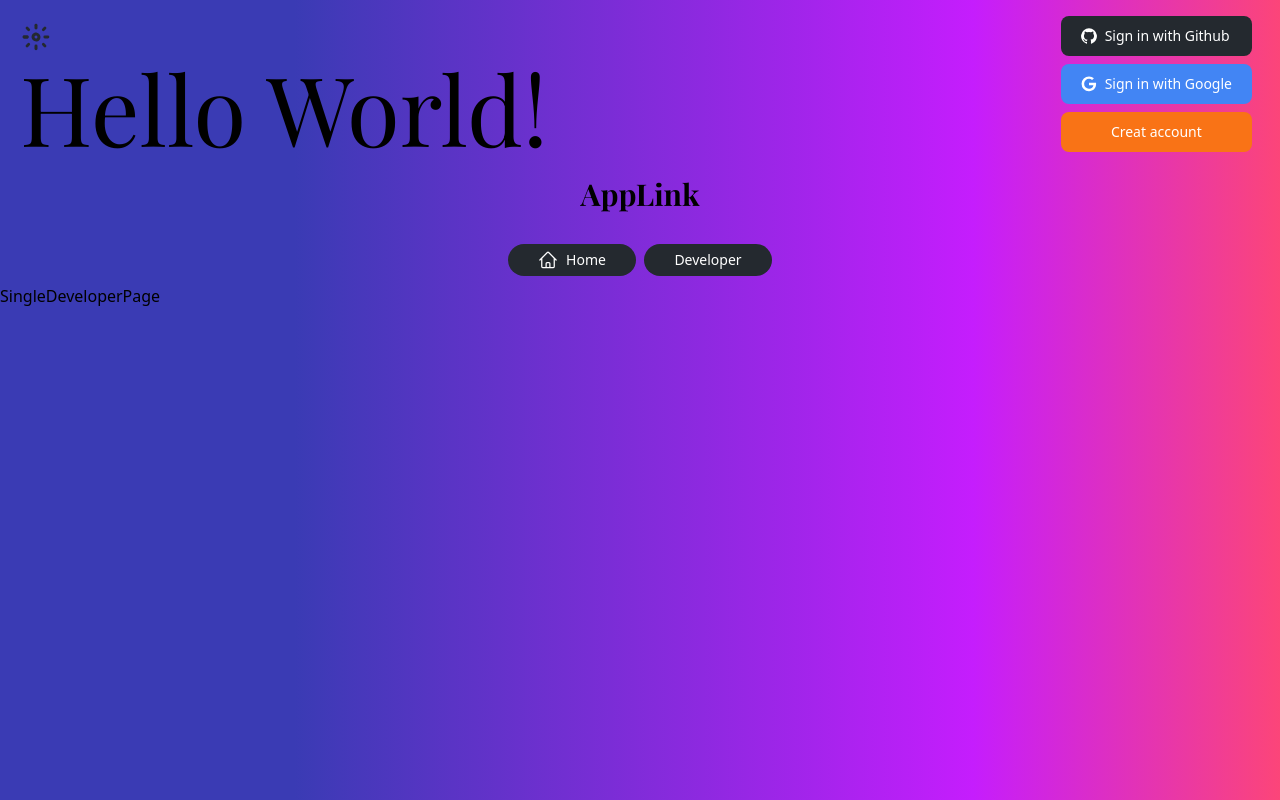
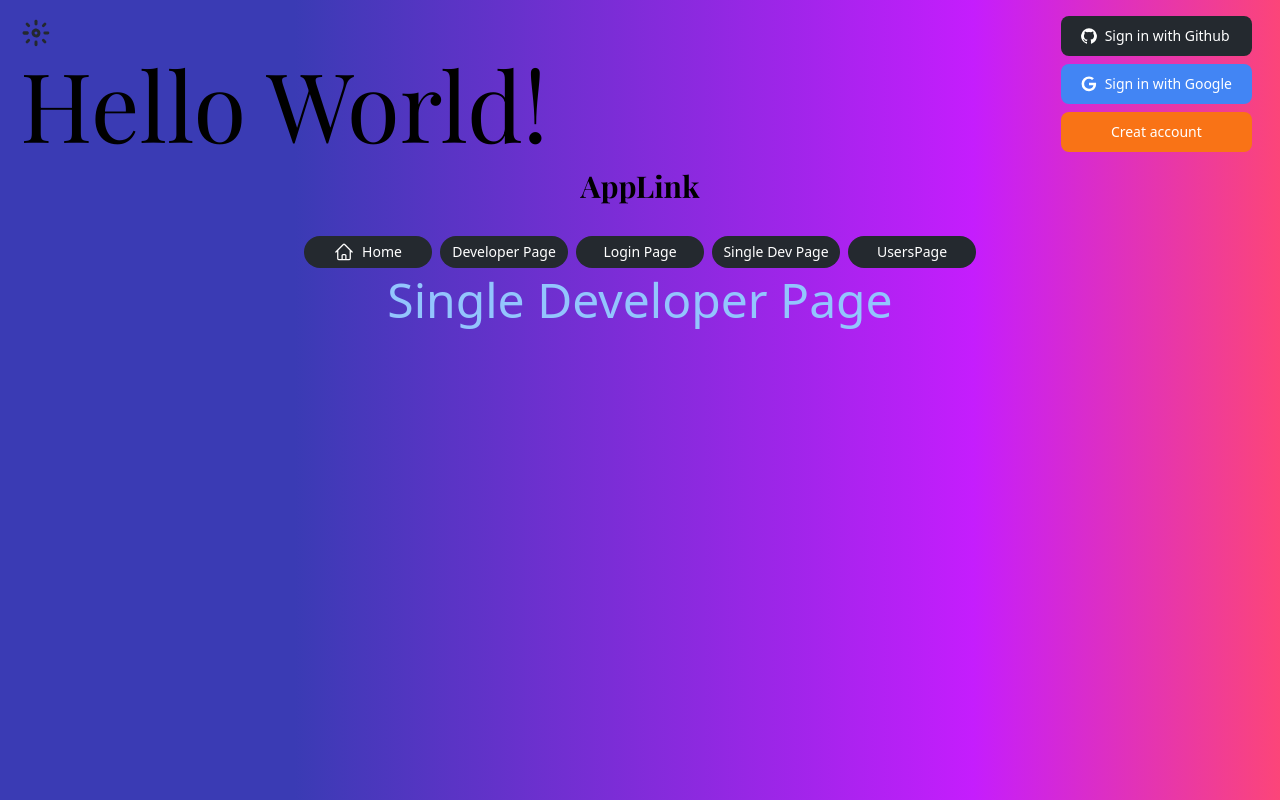
Before and after one commit to MaxBeregovyi/react-performance-review, a React (Vite) app: page /devs/1 in a window 1280 px wide. Built offline with nearby package versions, Linux system fonts and the light colour scheme; no server answers; a web font is replaced by a local one.

Commit message:
add map appLink

```diff
--- a/src/components/AuthProvider.jsx
+++ b/src/components/AuthProvider.jsx
@@ -3,7 +3,6 @@ import { getAuth, signInWithPopup, signOut } from 'firebase/auth';
 import { app, googleAuthProvider, githubAuthProvider } from '../firebase.js';
 import AppBtnGoogleAuth from './forms/AppBtnGoogleAuth.jsx';
 import AppBtnGitHubAuth from './forms/AppBtnGitHubAuth.jsx';
-import RegistrationUserPage from '../routes/RegistrationUserPage.jsx';
 import { Link } from 'react-router-dom';
 import HeaderUserData from './common/HeaderUserData.jsx';
 
@@ -49,11 +48,11 @@ const AuthProvider = () => {
     <HeaderUserData user={user} handleLogout={handleLogout} />
   ) : (
     <>
-      <div className={'inline-flex flex-col'}>
+      <div className={'inline-flex flex-col gap-2'}>
         <AppBtnGitHubAuth startGitHubLogin={startGitHubLogin} />
         <AppBtnGoogleAuth startGoogleLogin={startGoogleLogin} />
         <Link
-          className='mb-2 me-2 inline-flex items-center justify-center rounded-lg bg-orange-500 px-5 py-2.5 text-center text-sm font-medium text-white duration-300 hover:bg-[#4285F4]/90 focus:outline-none focus:ring-4 focus:ring-[#4285F4]/50 dark:focus:ring-[#4285F4]/55'
+          className='me-2 inline-flex items-center justify-center rounded-lg bg-orange-500 px-5 py-2.5 text-center text-sm font-medium text-white duration-300 hover:bg-[#4285F4]/90 focus:outline-none focus:ring-4 focus:ring-[#4285F4]/50 dark:focus:ring-[#4285F4]/55'
           to={'/reg'}
         >
           Creat account
--- a/src/components/common/AppLink.jsx
+++ b/src/components/common/AppLink.jsx
@@ -1,7 +1,15 @@
 import React from 'react';
 import { Link } from 'react-router-dom';
+import SingleDeveloperPage from '../../routes/SingleDeveloperPage.jsx';
+import UsersPage from '../../routes/UsersPage.jsx';
 
 const AppLink = () => {
+  let routersPath = [
+    { title: 'Developer Page', link: '/devs' },
+    { title: 'Login Page', link: '/login' },
+    { title: 'Single Dev Page', link: '/devs/:id' },
+    { title: 'UsersPage', link: '/users' },
+  ];
   return (
     <>
       <h2
@@ -9,6 +17,7 @@ const AppLink = () => {
       >
         AppLink
       </h2>
+
       <div className={'mb-2 flex justify-center gap-2 '}>
         <Link className={'link-style'} to={'/'}>
           <span className={'pr-2'}>
@@ -29,12 +38,48 @@ const AppLink = () => {
           </span>
           Home
         </Link>
-        <Link className={'link-style'} to={'/devs'}>
-          Developer
-        </Link>
+        {routersPath.map((route, index) => (
+          <Link className={'link-style'} to={route.link}>
+            {route.title}
+          </Link>
+        ))}
       </div>
     </>
   );
 };
 
 export default AppLink;
+//   return (
+//     <>
+//       <h2
+//         className={'mb-8 text-center font-playfair-display text-3xl font-bold'}
+//       >
+//         AppLink
+//       </h2>
+//       <div className={'mb-2 flex justify-center gap-2 '}>
+//         <Link className={'link-style'} to={'/'}>
+//           <span className={'pr-2'}>
+//             <svg
+//               xmlns='http://www.w3.org/2000/svg'
+//               fill='none'
+//               viewBox='0 0 24 24'
+//               strokeWidth={1.5}
+//               stroke='currentColor'
+//               className='h-5 w-5'
+//             >
+//               <path
+//                 strokeLinecap='round'
+//                 strokeLinejoin='round'
+//                 d='m2.25 12 8.954-8.955c.44-.439 1.152-.439 1.591 0L21.75 12M4.5 9.75v10.125c0 .621.504 1.125 1.125 1.125H9.75v-4.875c0-.621.504-1.125 1.125-1.125h2.25c.621 0 1.125.504 1.125 1.125V21h4.125c.621 0 1.125-.504 1.125-1.125V9.75M8.25 21h8.25'
+//               />
+//             </svg>
+//           </span>
+//           Home
+//         </Link>
+//         <Link className={'link-style'} to={'/devs'}>
+//           Developer
+//         </Link>
+//       </div>
+//     </>
+//   );
+// };
--- a/src/components/forms/AppBtnGitHubAuth.jsx
+++ b/src/components/forms/AppBtnGitHubAuth.jsx
@@ -5,7 +5,7 @@ const AppBtnGitHubAuth = ({ startGitHubLogin }) => {
     <button
       onClick={startGitHubLogin}
       type='button'
-      className='mb-2  me-2  inline-flex items-center rounded-lg bg-[#24292F] px-5 py-2.5 text-center text-sm font-medium text-white duration-300 hover:bg-orange-500 focus:outline-none focus:ring-4 focus:ring-[#24292F]/50 dark:hover:bg-[#050708]/30 dark:focus:ring-gray-500'
+      className=' me-2  inline-flex items-center rounded-lg bg-[#24292F] px-5 py-2.5 text-center text-sm font-medium text-white duration-300 hover:bg-orange-500 focus:outline-none focus:ring-4 focus:ring-[#24292F]/50 dark:hover:bg-[#050708]/30 dark:focus:ring-gray-500'
     >
       <svg
         className='me-2 h-4 w-4'
--- a/src/components/forms/AppBtnGoogleAuth.jsx
+++ b/src/components/forms/AppBtnGoogleAuth.jsx
@@ -5,7 +5,7 @@ const AppBtnGoogleAuth = ({ startGoogleLogin }) => {
     <button
       onClick={startGoogleLogin}
       type='button'
-      className=' mb-2  me-2 inline-flex items-center rounded-lg bg-[#4285F4] px-5 py-2.5 text-center text-sm font-medium text-white duration-300 hover:bg-orange-500 focus:outline-none focus:ring-4 focus:ring-[#4285F4]/50 dark:focus:ring-[#4285F4]/55'
+      className='me-2 inline-flex items-center rounded-lg bg-[#4285F4] px-5 py-2.5 text-center text-sm font-medium text-white duration-300 hover:bg-orange-500 focus:outline-none focus:ring-4 focus:ring-[#4285F4]/50 dark:focus:ring-[#4285F4]/55'
     >
       <svg
         className='me-2 h-4 w-4'
--- a/src/routes/SingleDeveloperPage.jsx
+++ b/src/routes/SingleDeveloperPage.jsx
@@ -1,5 +1,11 @@
 const SingleDeveloperPage = () => {
-  return <div>SingleDeveloperPage</div>;
+  return (
+    <div>
+      <h1 className={'flex justify-center text-5xl text-blue-300'}>
+        Single Developer Page
+      </h1>
+    </div>
+  );
 };
 
 export default SingleDeveloperPage;
--- a/src/routes/UsersPage.jsx
+++ b/src/routes/UsersPage.jsx
@@ -1,7 +1,9 @@
 const UsersPage = () => {
   return (
     <div>
-      <h1>Hello, Users!</h1>
+      <h1 className={'flex justify-center text-5xl text-blue-300'}>
+        User Page
+      </h1>
     </div>
   );
 };
```
